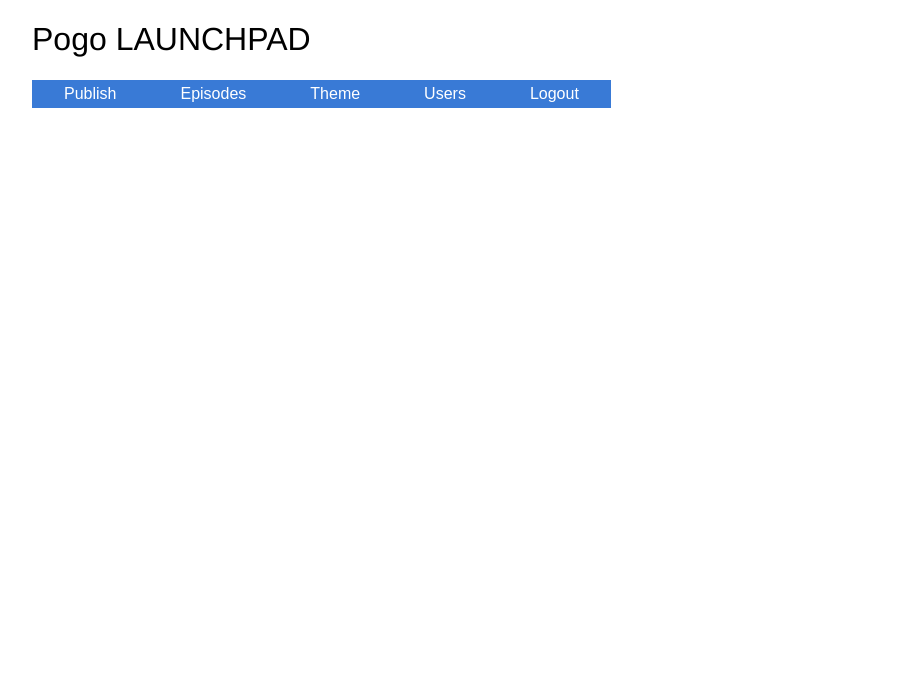
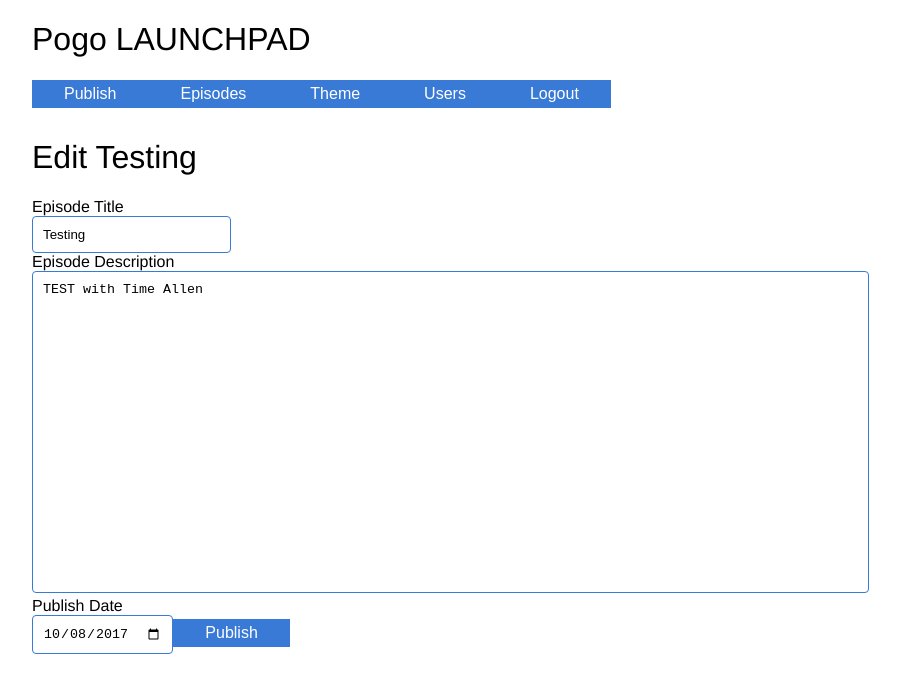
Before and after one commit to gmemstr/pogo-vue, a Vue app in the folder admin/: page /#/edit/1 in a window 1280 px wide. Shown: the top 692 px of the page, without its empty margins (224-1124 px from the left). Built offline with nearby package versions, Linux system fonts and the light colour scheme.

Commit message:
Added episode edit component & route

```diff
--- /dev/null
+++ b/admin/src/components/EpisodeEdit.vue
@@ -0,0 +1,78 @@
+<template>
+  <div class="hello">
+    <h1>Edit {{episode.title}}</h1>
+        <form enctype="multipart/form-data" action="/admin/edit" method="post">
+        <label for="title">Episode Title</label>
+        <input type="text" id="title" name="title" :value="episode.title">
+        <label for="description">Episode Description</label>
+        <textarea name="description" id="description" cols="100" rows="20" style="resize: none;">{{ episode.description }}</textarea>
+        <label for="date">Publish Date</label>
+        <input type="date" id="date" name="date" :value="episode.time">
+        <input name="previousfilename" id="previousfilename" :value="episode.previousfilename" type="hidden">
+        <input type="submit" class="button" value="Publish"></form>
+  </div>
+</template>
+
+<script>
+export default {
+  name: 'EpisodeEdit',
+  data () {
+    return {
+      loading: false,
+      episode: {},
+      error: null
+    }
+  },
+  created () {
+    // fetch the data when the view is created and the data is
+    // already being observed
+    this.fetchData()
+  },
+  watch: {
+    // call again the method if the route changes
+    '$route': 'fetchData'
+  },
+  methods: {
+    fetchData () {
+      this.error = this.items = []
+      this.loading = true
+
+      fetch('/static/feed.json').then(response => {
+        return response.text()
+      }).then(blob => {
+        this.loading = false
+        var t = JSON.parse(blob).items
+        for (var i = t.length - 1; i >= 0; i--) {
+          if (t[i].id === this.$route.params.id) {
+            var time = t[i].date_published.split('T')
+            var prev = time[0] + '_' + t[i].title
+            this.episode = {
+              title: t[i].title,
+              description: t[i].summary,
+              url: t[i].url,
+              id: t[i].id,
+              time: time[0],
+              previousfilename: prev
+            }
+          }
+        }
+      })
+    }
+  }
+}
+</script>
+
+<!-- Add "scoped" attribute to limit CSS to this component only -->
+<style scoped>
+h1, h2 {
+  font-weight: normal;
+}
+ul {
+  list-style-type: none;
+  padding: 0;
+}
+li {
+  display: inline-block;
+  margin: 0 10px;
+}
+</style>
--- a/admin/src/router/index.js
+++ b/admin/src/router/index.js
@@ -2,6 +2,7 @@ import Vue from 'vue'
 import Router from 'vue-router'
 import Publish from '@/components/Publish'
 import EpisodeList from '@/components/EpisodeList'
+import EpisodeEdit from '@/components/EpisodeEdit'
 
 Vue.use(Router)
 
@@ -16,6 +17,11 @@ export default new Router({
       path: '/manage',
       name: 'EpisodeList',
       component: EpisodeList
+    },
+    {
+      path: '/edit/:id',
+      name: 'EpisodeEdit',
+      component: EpisodeEdit
     }
   ]
 })
```
